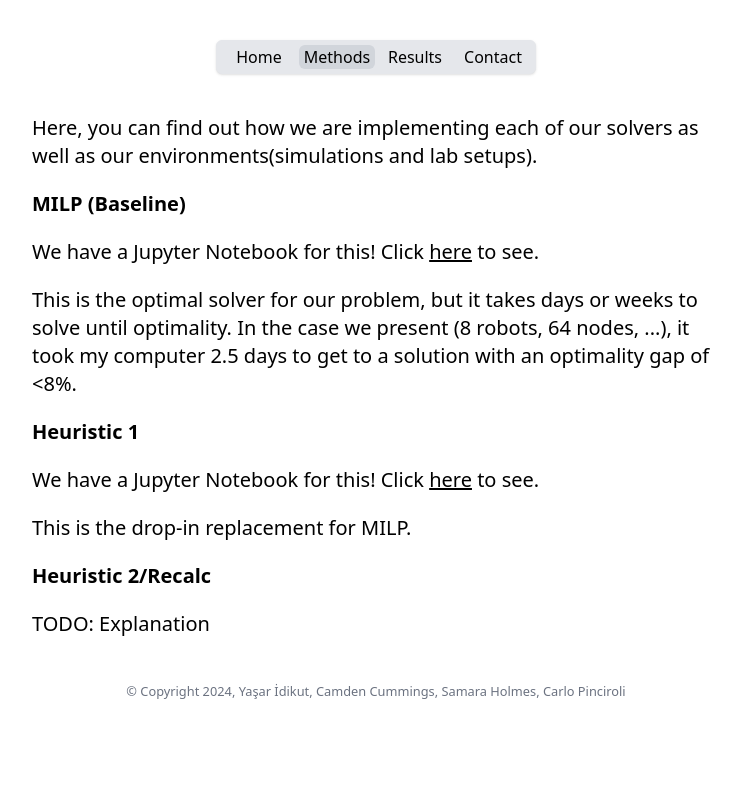
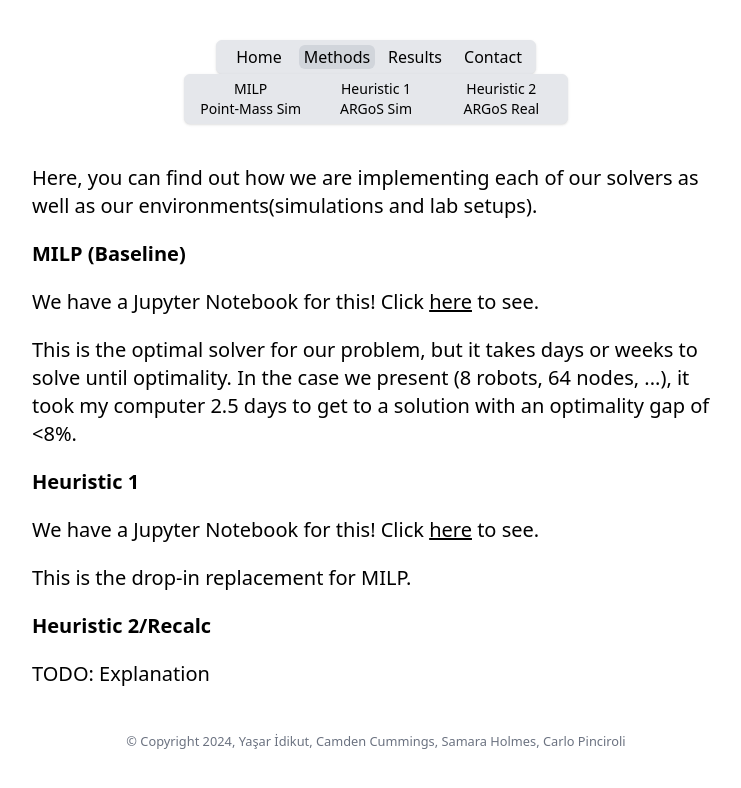
Before and after one commit to nestlab-bae-mqp-2024/nestlab-bae-mqp-2024.github.io, a Vue app: page /methods in a window 1280 px wide. Shown: the top 788 px of the page, without its empty margins (264-1005 px from the left). Built offline with nearby package versions, Linux system fonts and the light colour scheme.

Commit message:
save methods hover

```diff
--- a/src/App.vue
+++ b/src/App.vue
@@ -2,12 +2,27 @@
 <template>
   <!-- Navigation Island -->
   <div class="p-5"></div>
-  <div class="container mx-auto bg-gray-200 rounded-md shadow border p-1 mb-10 grid grid-cols-4 gap-0.5 max-w-xs z-10">
+  <div class="container mx-auto bg-gray-200 rounded-md shadow border p-1 grid grid-cols-4 gap-0.5 max-w-xs z-10">
     <router-link class="col-span-1 hover:bg-gray-400 rounded-md text-center transition" :class="$router.currentRoute.value.path === '/' ? 'bg-gray-300' : ''" to="/">Home</router-link>
-    <router-link class="col-span-1 hover:bg-gray-400 rounded-md text-center transition" :class="$router.currentRoute.value.path.startsWith('/methods') ? 'bg-gray-300' : ''" to="/methods">Methods</router-link>
+    <router-link class="col-span-1 hover:bg-gray-400 rounded-md text-center transition" :class="$router.currentRoute.value.path.startsWith('/methods') ? 'bg-gray-300' : ''" v-on:mouseover="isHoveringMethods = true;wasHoveringMethods=true" v-on:mouseleave="wasHoveringMethods=false; turnOffMethods()" to="/methods">Methods</router-link>
     <router-link class="col-span-1 hover:bg-gray-400 rounded-md text-center transition" :class="$router.currentRoute.value.path.startsWith('/results') ? 'bg-gray-300' : ''" to="/results">Results</router-link>
     <router-link class="col-span-1 hover:bg-gray-400 rounded-md text-center transition" :class="$router.currentRoute.value.path.startsWith('/contact') ? 'bg-gray-300' : ''" to="/contact">Contact</router-link>
   </div>
+
+  <div v-show="isHoveringMethods || $router.currentRoute.value.path.startsWith('/methods')" class="container mx-auto bg-gray-200 rounded-md shadow border p-1 mb-10 max-w-sm z-10"  v-on:mouseover="isHoveringMethods = true;wasHoveringMethods=true" v-on:mouseleave="wasHoveringMethods=false;turnOffMethods()">
+    <div class="grid grid-cols-3 gap-0.5 ">
+      <router-link class="rounded-md hover:bg-gray-400 text-sm text-center transition" :class="$router.currentRoute.value.path.startsWith('/methods/milp') ? 'bg-gray-300' : ''" to="/methods/milp">MILP</router-link>
+      <router-link class="rounded-md hover:bg-gray-400 text-sm text-center transition" :class="$router.currentRoute.value.path.startsWith('/methods/h1') ? 'bg-gray-300' : ''" to="/methods/h1">Heuristic 1</router-link>
+      <router-link class="rounded-md hover:bg-gray-400 text-sm text-center transition" :class="$router.currentRoute.value.path.startsWith('/methods/h2') ? 'bg-gray-300' : ''" to="/methods/h2">Heuristic 2</router-link>
+    </div>
+
+    <div class="grid grid-cols-3 gap-0.5 ">
+      <router-link class="rounded-md hover:bg-gray-400 text-sm text-center transition" :class="$router.currentRoute.value.path.startsWith('/methods/pms') ? 'bg-gray-300' : ''" to="/methods/pms">Point-Mass Sim</router-link>
+      <router-link class="rounded-md hover:bg-gray-400 text-sm text-center transition" :class="$router.currentRoute.value.path.startsWith('/methods/argos-sim') ? 'bg-gray-300' : ''" to="/methods/argos-sim">ARGoS Sim</router-link>
+      <router-link class="rounded-md hover:bg-gray-400 text-sm text-center transition" :class="$router.currentRoute.value.path.startsWith('/methods/argos-real') ? 'bg-gray-300' : ''" to="/methods/argos-real">ARGoS Real</router-link>
+    </div>
+  </div>
+
   <div class="container mx-auto max-w-3xl">
     <router-view></router-view>
   </div>
@@ -17,5 +32,26 @@
   </footer>
 
 </template>
-<script setup>
+
+<data value="">
+
+</data>
+<script>
+export default {
+  data() {
+    return {
+      isHoveringMethods: false,
+      wasHoveringMethods: false,
+    }
+  },
+  methods: {
+    turnOffMethods() {
+      setTimeout(() => {
+        if (!this.wasHoveringMethods) {
+          this.isHoveringMethods = false
+        }
+      }, 500)
+    }
+  }
+}
 </script>
```
